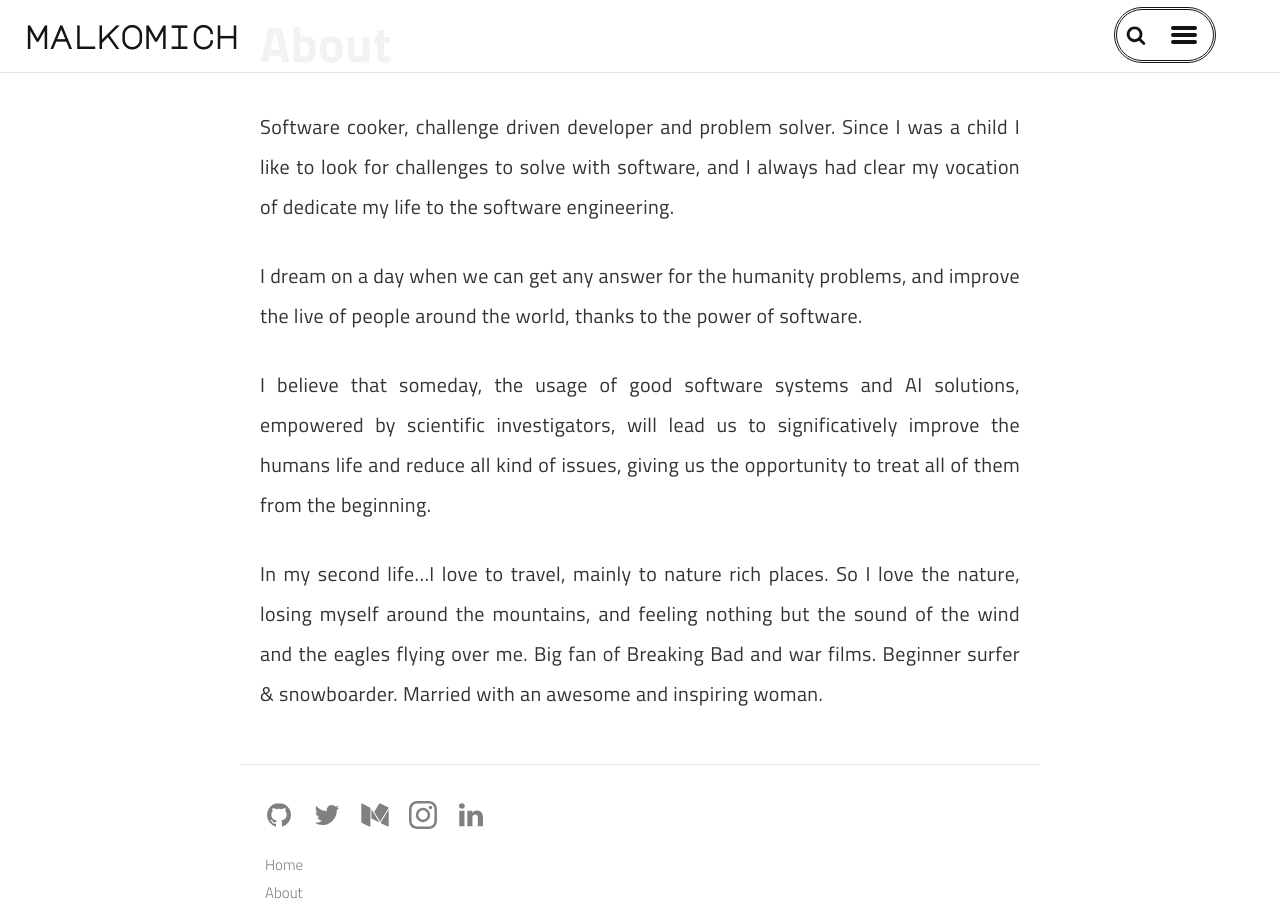
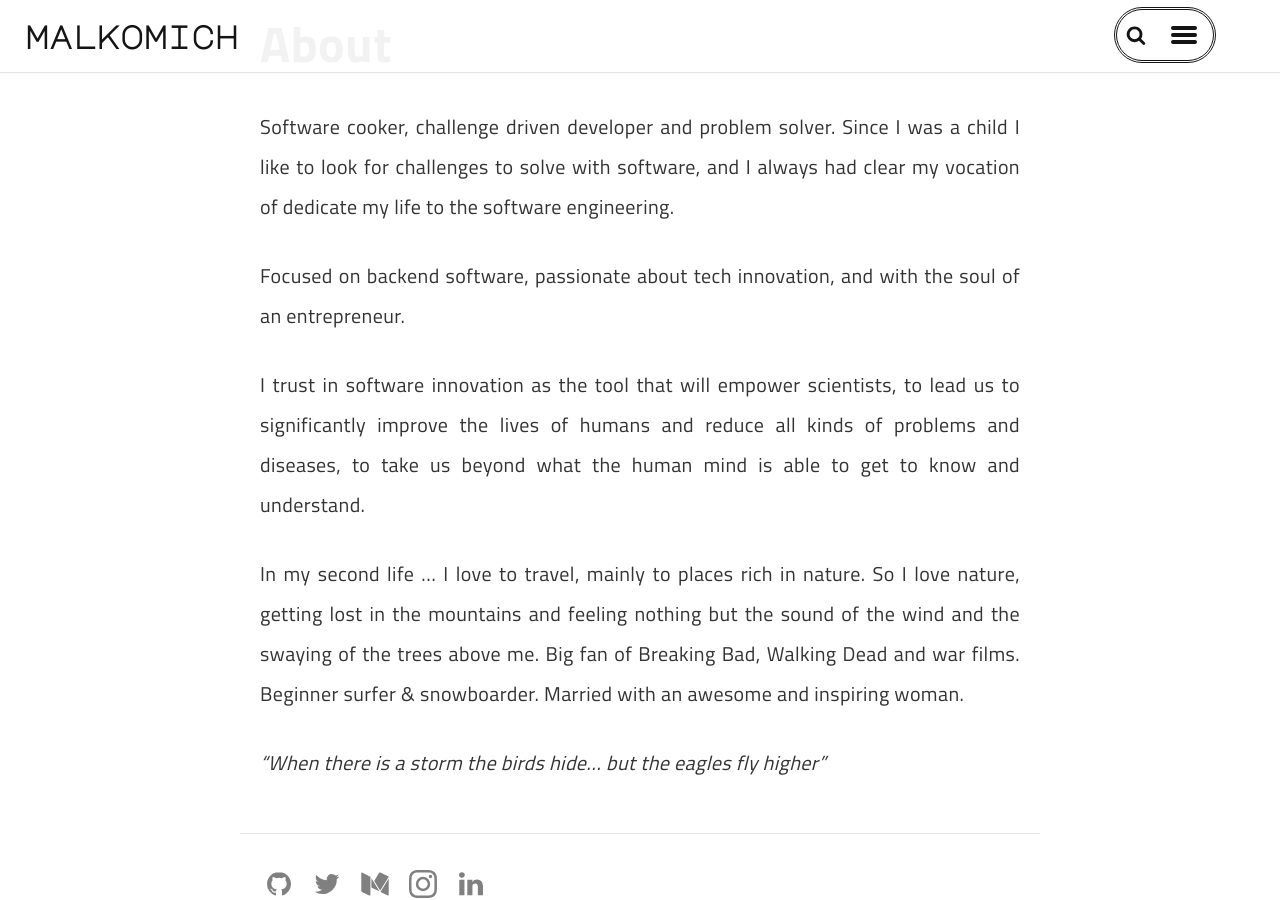
Before and after one commit to malkomich/malkomich.github.io, a Jekyll site: the page built from pages/about.md, in a window 1280 px wide and 900 px high, scrolled down 411 px. Built offline with Jekyll 4.4.1, drawn with Linux system fonts in a browser that asks for light colours; a script that is not in the unit is left out.

Commit message:
Automatically generated. Merged on Netlify CMS
Force merge of:
* "pages/about.md"

```diff
--- a/pages/about.md
+++ b/pages/about.md
@@ -16,8 +16,10 @@ tags:
 
 Software cooker, challenge driven developer and problem solver. Since I was a child I like to look for challenges to solve with software, and I always had clear my vocation of dedicate my life to the software engineering.
 
-I dream on a day when we can get any answer for the humanity problems, and improve the live of people around the world, thanks to the power of software.
+Focused on backend software, passionate about tech innovation, and with the soul of an entrepreneur.
 
-I believe that someday, the usage of good software systems and AI solutions, empowered by scientific investigators, will lead us to significatively improve the humans life and reduce all kind of issues, giving us the opportunity to treat all of them from the beginning.
+I trust in software innovation as the tool that will empower scientists, to lead us to significantly improve the lives of humans and reduce all kinds of problems and diseases, to take us beyond what the human mind is able to get to know and understand.
 
-In my second life...I love to travel, mainly to nature rich places. So I love the nature, losing myself around the mountains, and feeling nothing but the sound of the wind and the eagles flying over me. Big fan of Breaking Bad and war films. Beginner surfer & snowboarder. Married with an awesome and inspiring woman.
+In my second life ... I love to travel, mainly to places rich in nature. So I love nature, getting lost in the mountains and feeling nothing but the sound of the wind and the swaying of the trees above me. Big fan of Breaking Bad, Walking Dead and war films. Beginner surfer & snowboarder. Married with an awesome and inspiring woman.
+
+*"When there is a storm the birds hide... but the eagles fly higher"*
```
